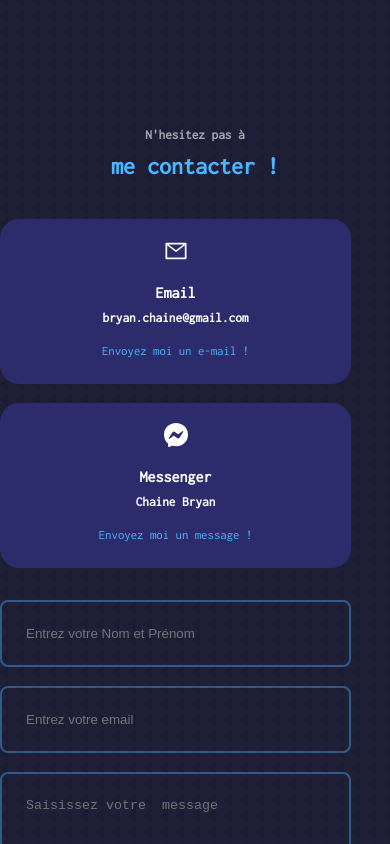
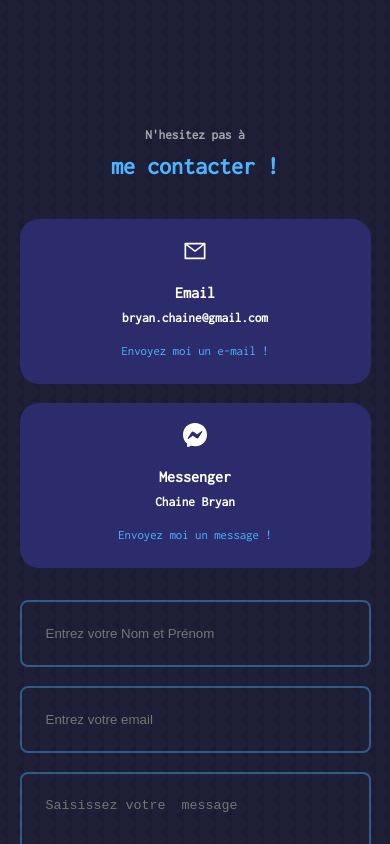
Before and after one commit to BryanChn/CV_Bryan, a React (Create React App) app: page / in a window 390 px wide. Shown: the part 5400-6244 px from the top of the page. Built offline with nearby package versions, Linux system fonts and the light colour scheme.

Commit message:
resolve responsive for the website v3

```diff
--- a/src/styles/_settings.scss
+++ b/src/styles/_settings.scss
@@ -137,6 +137,12 @@ img {
     }
     section#Contact {
         margin-top: 6rem;
+        margin-top: 6rem;
+        display: flex;
+        align-content: center;
+        justify-content: center;
+        flex-direction: column;
+        flex-wrap: wrap;
     }
     section#Experience {
         margin-top: 6rem;
```
